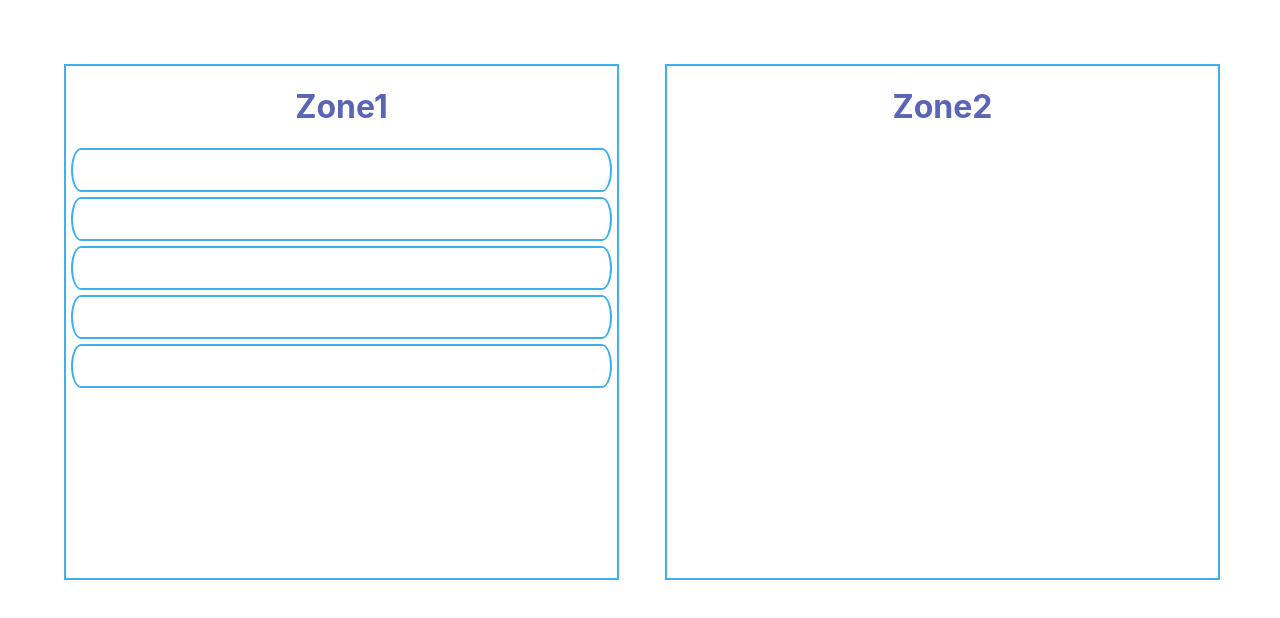
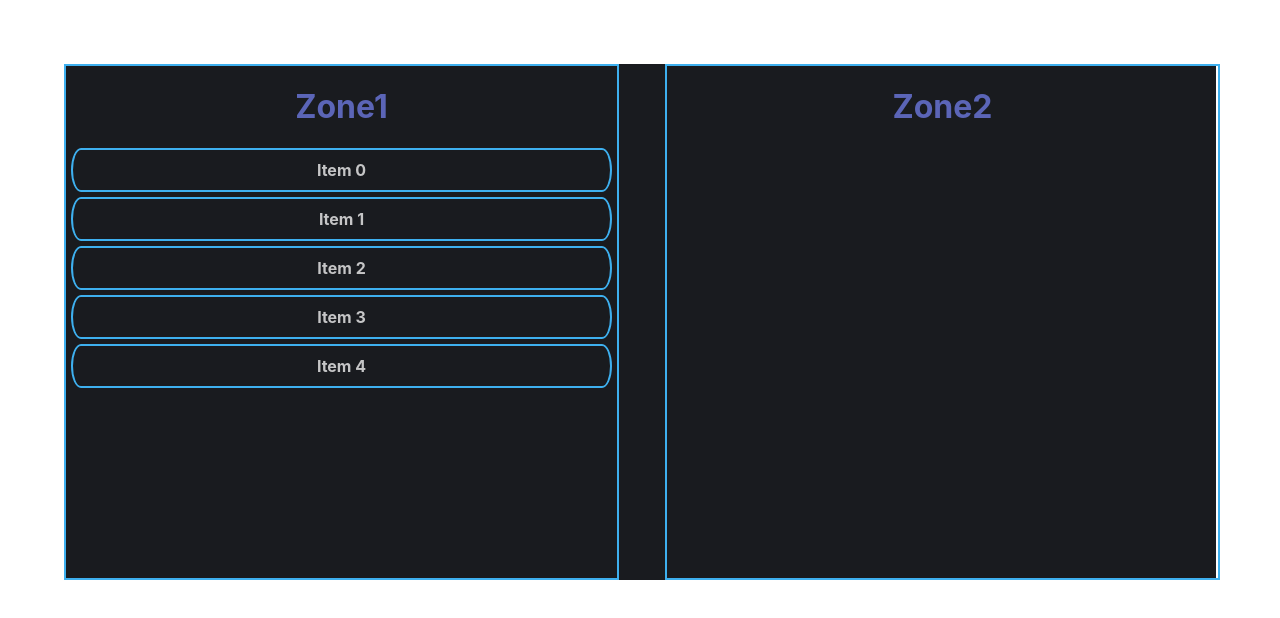
Before and after one commit to achimcc/rxjs-dnd, a React (Create React App) app: page / in a window 1280 px wide. Shown: the top 618 px of the page. Built offline with nearby package versions, Linux system fonts and the light colour scheme.

Commit message:
styling update

```diff
--- a/src/App.tsx
+++ b/src/App.tsx
@@ -9,6 +9,7 @@ const Container = styled.div`
   grid-template-columns: 1fr 1fr;
   grid-column-gap: 50px;
   margin: 5vw;
+  background: #191b1f;
 `;
 
 const DropZone = styled.div`
```
